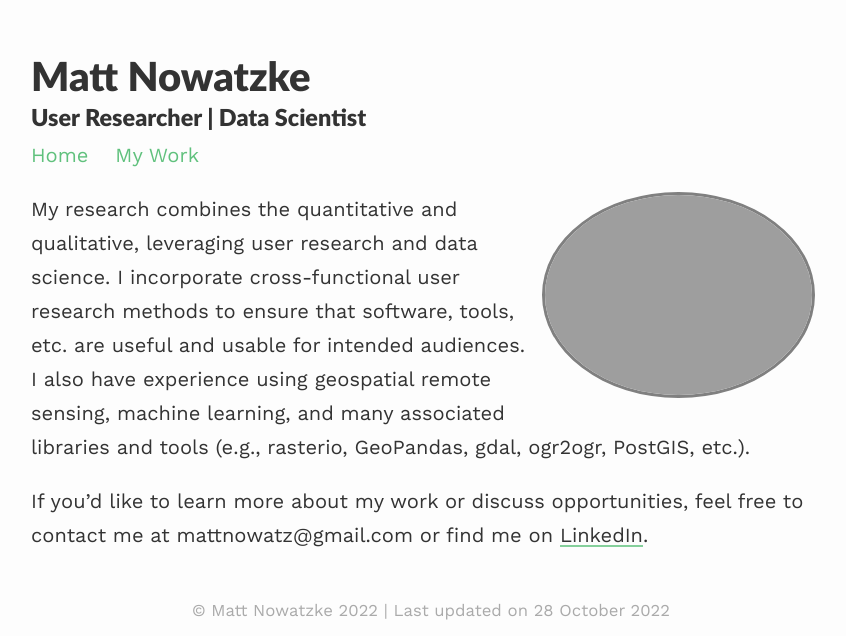
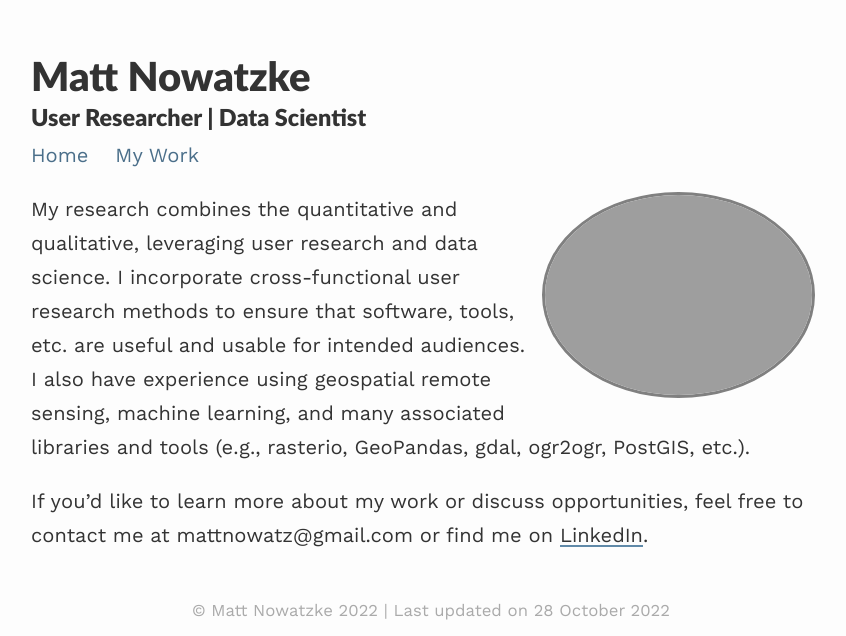
Before and after one commit to mnowatzke/mnowatzke.github.io, a Jekyll site: the page built from index.md, in a window 1280 px wide. Shown: the top 636 px of the page, without its empty margins (209-1055 px from the left). Built offline with Jekyll 4.4.1, drawn with Linux system fonts in a browser that asks for light colours; nearby versions of some CDN libraries.

Commit message:
Update variables.scss

```diff
--- a/assets/css/_sass/variables.scss
+++ b/assets/css/_sass/variables.scss
@@ -8,7 +8,7 @@ $spacing-unit:     30px;
 $light-gray: gray;
 $text-color:       #333;
 $background-color: #fdfdfd;
-$brand-color:      #60c17d;
+$brand-color:      #4B6F8A;
 
 // Color scheme for light
 $body-bg: #fdfdfd;
```
